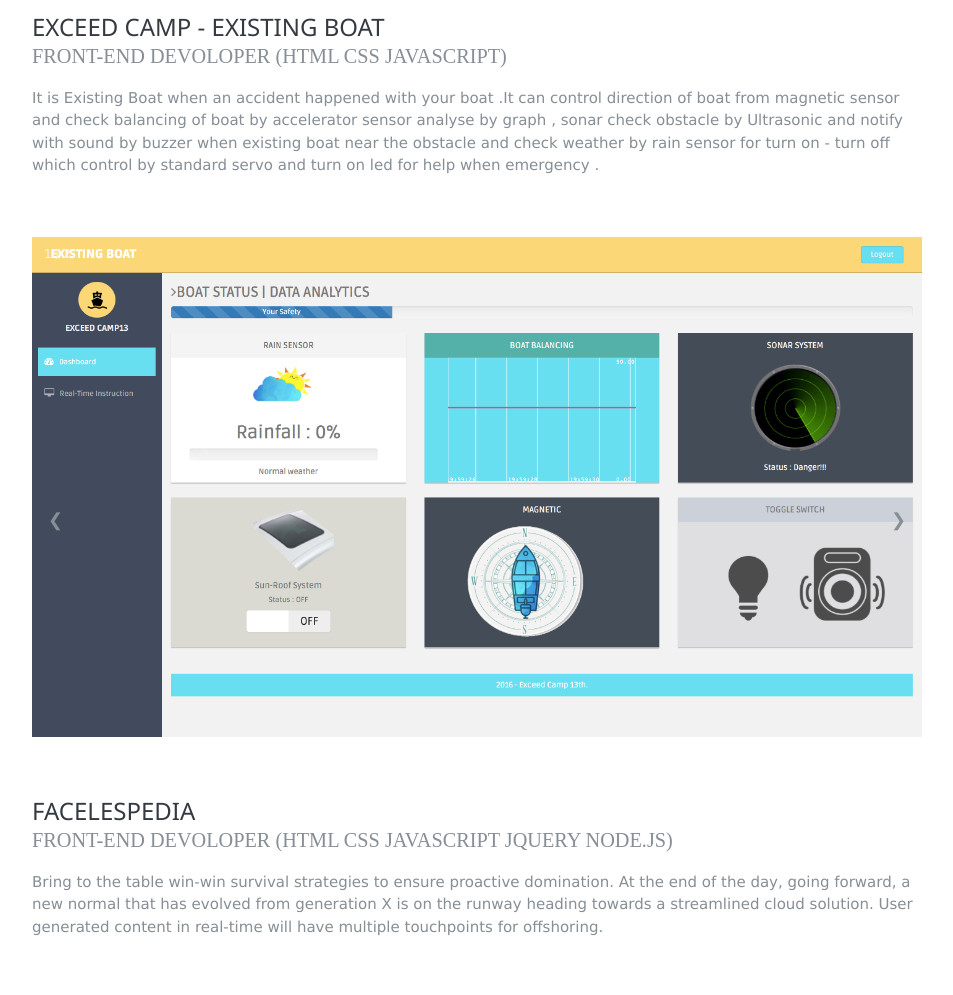
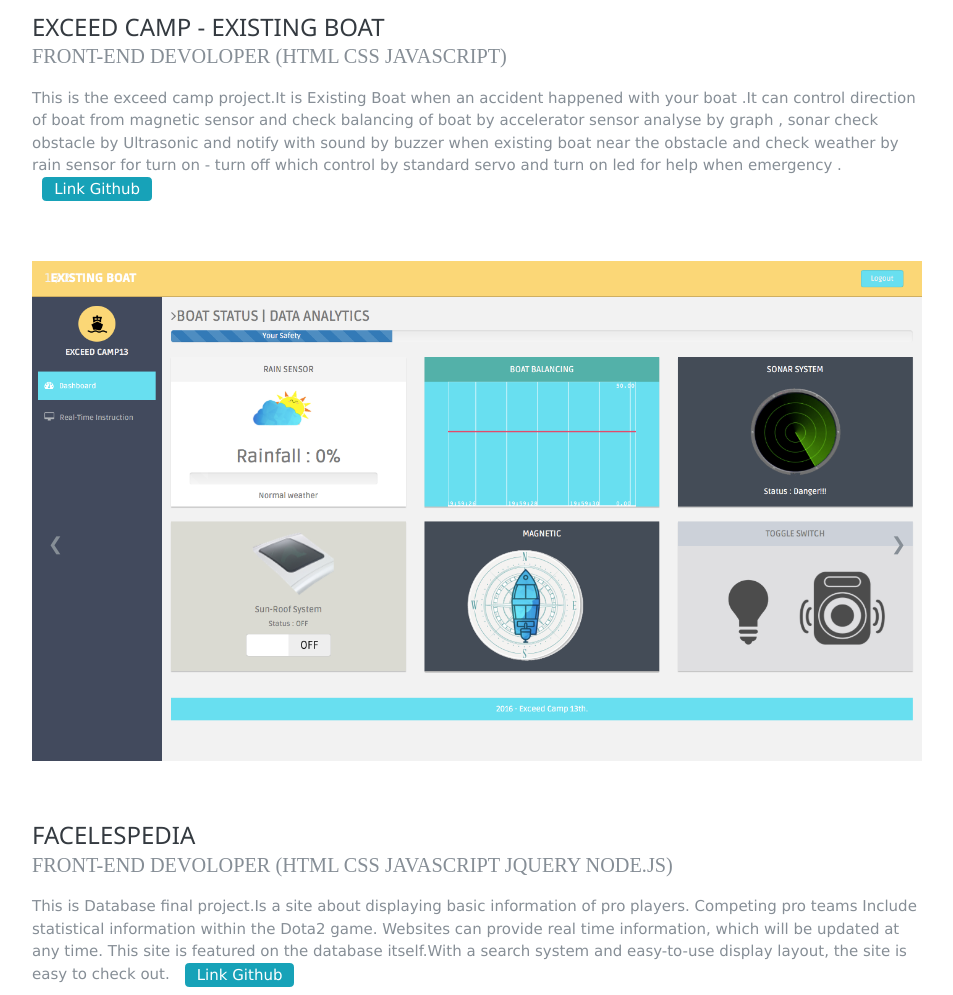
Before and after one commit to Rommadon/Rommadon.github.io, a plain HTML site: page index.html in a window 1280 px wide. Shown: the part 956-1951 px from the top of the page, without its empty margins (313-1266 px from the left). Drawn offline with nearby package versions, Linux system fonts and the light colour scheme; a web font is replaced by a local one.

Commit message:
finnish Project Part

```diff
--- a/index.html
+++ b/index.html
@@ -8,7 +8,7 @@
     <meta name="description" content="">
     <meta name="author" content="">
 
-    <title>Resume</title>
+    <title>Portfolio</title>
     <meta charset="utf-8">
 
 
@@ -97,7 +97,7 @@
             <div class="resume-content mr-auto">
               <h3 class="mb-0">EXCEED CAMP - EXISTING BOAT</h3>
               <div class="subheading mb-3">FRONT-END DEVOLOPER (HTML CSS JAVASCRIPT)</div>
-              <p>It is Existing Boat when an accident happened with your boat .It can control direction of boat from magnetic sensor and check balancing of boat by accelerator sensor analyse by graph , sonar check obstacle by Ultrasonic and notify with sound by buzzer when existing boat near the obstacle and check weather by rain sensor for turn on - turn off which control by standard servo and turn on led for help when emergency .</p>
+              <p>This is the exceed camp project.It is Existing Boat when an accident happened with your boat .It can control direction of boat from magnetic sensor and check balancing of boat by accelerator sensor analyse by graph , sonar check obstacle by Ultrasonic and notify with sound by buzzer when existing boat near the obstacle and check weather by rain sensor for turn on - turn off which control by standard servo and turn on led for help when emergency .<a href="https://github.com/spextrumaly/exceed13_init_project" class="btn btn-info" role="button" style="width: 109.5px;  margin-left: 10px;  padding-bottom: 0px;  padding-top: 0px;">Link Github</a></p>
             </div>
           </div>
           <div class="slideshow-container">
@@ -118,7 +118,9 @@
             <div class="resume-content mr-auto">
               <h3 class="mb-0">FACELESPEDIA</h3>
               <div class="subheading mb-3">FRONT-END DEVOLOPER (HTML CSS JAVASCRIPT JQUERY NODE.JS)</div>
-              <p>Bring to the table win-win survival strategies to ensure proactive domination. At the end of the day, going forward, a new normal that has evolved from generation X is on the runway heading towards a streamlined cloud solution. User generated content in real-time will have multiple touchpoints for offshoring.</p>
+              <p>This is Database final project.Is a site about displaying basic information of pro players. Competing pro teams Include statistical information within the Dota2 game. Websites can provide real time information, which will be updated at any time. This site is featured on the database itself.With a search system and easy-to-use display layout, the site is easy to check out.
+                <a href="https://github.com/Facelespedia/Facelespedia" class="btn btn-info" role="button" style="width: 109.5px;  margin-left: 10px;  padding-bottom: 0px;  padding-top: 0px;">Link Github</a>
+              </p>
             </div>
           </div>
           <div class="slideshow-container">
@@ -150,7 +152,9 @@
             <div class="resume-content mr-auto">
               <h3 class="mb-0">POKEMON VOLLEYBALL</h3>
               <div class="subheading mb-3">FRONT-END DEVOLOPER (JAVA)</div>
-              <p>Bring to the table win-win survival strategies to ensure proactive domination. At the end of the day, going forward, a new normal that has evolved from generation X is on the runway heading towards a streamlined cloud solution. User generated content in real-time will have multiple touchpoints for offshoring.</p>
+              <p>This is java application project.This Pokémon Volleyball Game is a two player game where all players play the same volleyball match, who wins 5 points before winning. The highlight of this game is that we have added a replay system.
+                <a href="https://github.com/Facelespedia/pokemon-volleyball" class="btn btn-info" role="button" style="width: 109.5px;  margin-left: 10px;  padding-bottom: 0px;  padding-top: 0px;">Link Github</a>
+              </p>
             </div>
           </div>
           <div class="slideshow-container">
@@ -175,7 +179,9 @@
             <div class="resume-content mr-auto">
               <h3 class="mb-0">COUP-DEG</h3>
               <div class="subheading mb-3">FRONT-END DEVOLOPER (DJANGO JQUERY HEROKU PYTHON)</div>
-              <p>Bring to the table win-win survival strategies to ensure proactive domination. At the end of the day, going forward, a new normal that has evolved from generation X is on the runway heading towards a streamlined cloud solution. User generated content in real-time will have multiple touchpoints for offshoring.</p>
+              <p>This is workgroup final project.This site is a full e-commerce website. It is the fashion of women's clothing, clothing, bags, scarves and also includes soap. Users can easily shop and pay for their services, and we have created a section for shop owners to easily manage the web.
+                <a href="http://coup-deg.herokuapp.com" class="btn btn-info" role="button" style="width: 119.5px;  margin-left: 10px;  padding-bottom: 0px;  padding-top: 0px;">Link Website</a>
+              </p>
             </div>
           </div>
           <div class="slideshow-container">
@@ -201,8 +207,10 @@
 
             <div class="resume-content mr-auto">
               <h3 class="mb-0">WHAT THE FAST</h3>
-              <div class="subheading mb-3">FRONT-END DEVOLOPER (DJANGO JQUERY HEROKU PYTHON)</div>
-              <p>Bring to the table win-win survival strategies to ensure proactive domination. At the end of the day, going forward, a new normal that has evolved from generation X is on the runway heading towards a streamlined cloud solution. User generated content in real-time will have multiple touchpoints for offshoring.</p>
+              <div class="subheading mb-3">FRONT-END DEVOLOPER (JAVASCRIPT NODE.JS CSS PUG)</div>
+              <p>This is a Data Comunication Skill project, a website that checks the speed of the Internet, displays ping, ip address, download, upload, and server using checks.
+                <a href="https://github.com/Facelespedia/speed-test" class="btn btn-info" role="button" style="width: 109.5px;  margin-left: 10px;  padding-bottom: 0px;  padding-top: 0px;">Link Github</a>
+              </p>
             </div>
           </div>
           <div class="slideshow-container">
```
